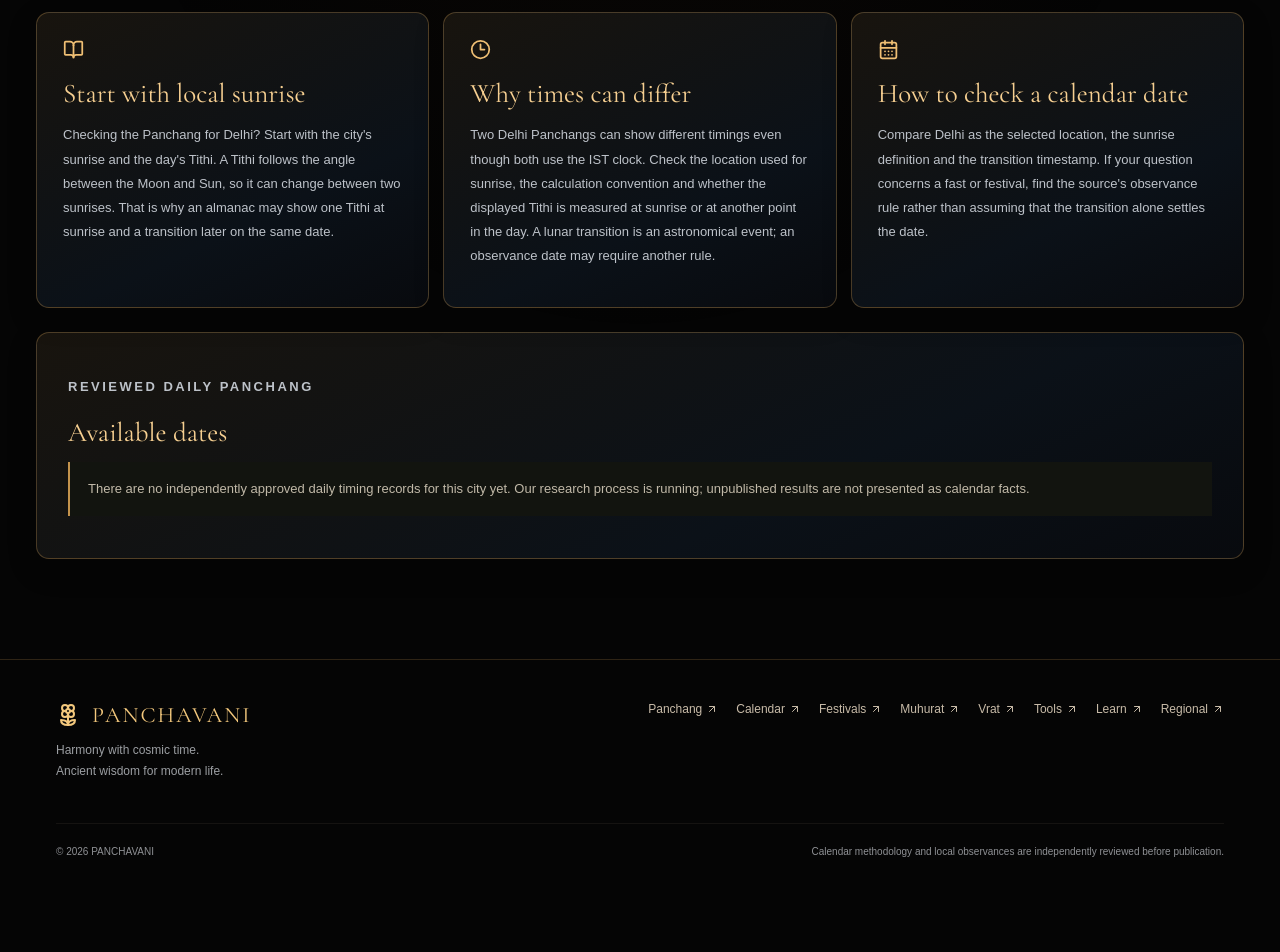
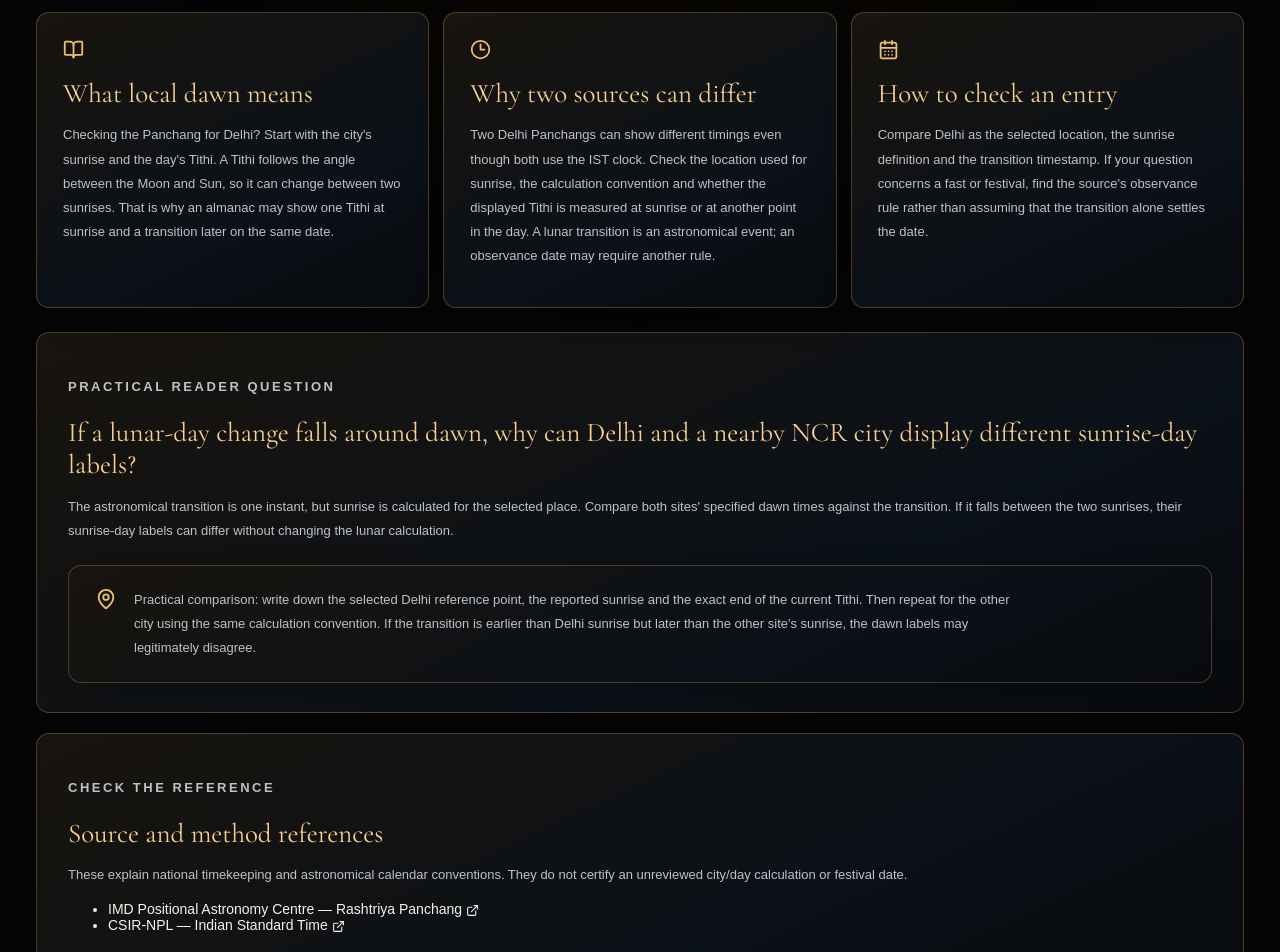
Before and after one commit to SviatF/panchavani, a Next.js app: page /panchang/delhi in a window 1280 px wide. Shown: the part 380-1332 px from the top of the page. Before the commit the page ends 1259 px from the top, so only its background shows below. Built offline with nearby package versions, Linux system fonts and the light colour scheme.

Commit message:
feat(SEO): ten differentiated source-linked evergreen city pages, practical examples and per-URL robots eligibility

```diff
--- a/app/panchang/[city]/page.tsx
+++ b/app/panchang/[city]/page.tsx
@@ -1,37 +1,63 @@
 import Link from 'next/link';
 import {notFound} from 'next/navigation';
 import type {Metadata} from 'next';
-import {ArrowLeft,BookOpen,CalendarDays,Clock3} from 'lucide-react';
-import {approvedCityDays,CITY_GUIDES,PILOT_CITY_IDS,indiaTime} from '@/lib/public-panchang';
+import {ArrowLeft,BookOpen,CalendarDays,Clock3,ExternalLink,MapPin} from 'lucide-react';
+import {approvedCityDays,CITY_GUIDES,CITY_GUIDE_IDS,indiaTime} from '@/lib/public-panchang';
+import {approvedSeoRoutes} from '@/lib/seo-release-manifest';
+
 type Props={params:Promise<{city:string}>};
-export function generateStaticParams(){return PILOT_CITY_IDS.map(city=>({city}));}
+const approved=new Set(approvedSeoRoutes().map(x=>x.path));
+const isCity=(city:string):city is keyof typeof CITY_GUIDES =>
+  (CITY_GUIDE_IDS as readonly string[]).includes(city)&&Object.hasOwn(CITY_GUIDES,city);
+export function generateStaticParams(){return CITY_GUIDE_IDS.map(city=>({city}));}
 export async function generateMetadata({params}:Props):Promise<Metadata>{
  const {city}=await params;
- if(!(city in CITY_GUIDES))return {robots:{index:false,follow:false}};
- const guide=CITY_GUIDES[city as keyof typeof CITY_GUIDES];
- return {title:guide.label+' Panchang — Local Calendar Guide',
-  description:guide.metaDescription,robots:{index:false,follow:false},
-  alternates:{canonical:`https://panchavani.com/panchang/${city}/`}};
+ if(!isCity(city))return {robots:{index:false,follow:false}};
+ const guide=CITY_GUIDES[city];
+ const path='/panchang/'+city+'/';
+ const indexable=approved.has(path);
+ return {
+  title:guide.label+' Panchang — Sunrise & Local Calendar Guide',
+  description:guide.metaDescription,
+  robots:{index:indexable,follow:indexable},
+  alternates:{canonical:'https://panchavani.com'+path},
+  openGraph:{title:guide.label+' Panchang — Local Calendar Guide',
+   description:guide.metaDescription,url:'https://panchavani.com'+path,type:'article'},
+ };
 }
 export default async function CityPanchang({params}:Props){
  const {city}=await params;
- if(!(city in CITY_GUIDES))notFound();
- const guide=CITY_GUIDES[city as keyof typeof CITY_GUIDES];
+ if(!isCity(city))notFound();
+ const guide=CITY_GUIDES[city];
  const releases=approvedCityDays().filter(x=>x.cityId===city).sort((a,b)=>b.date.localeCompare(a.date));
  return <div className="page-width verified-hub">
   <Link className="back-link" href="/panchang/"><ArrowLeft size={15}/> All locations</Link>
   <p className="section-eyebrow">PANCHAVANI · {guide.region.toUpperCase()}</p>
   <h1>{guide.label} Panchang</h1><p className="verified-intro">{guide.tagline}</p>
-  <div className="verified-explain"><article><BookOpen size={21}/><h2>Start with local sunrise</h2><p>{guide.introduction}</p></article>
-   <article><Clock3 size={21}/><h2>Why times can differ</h2><p>{guide.insight}</p></article>
-   <article><CalendarDays size={21}/><h2>How to check a calendar date</h2><p>{guide.method}</p></article></div>
+  <div className="verified-explain">
+   <article><BookOpen size={21}/><h2>What local dawn means</h2><p>{guide.introduction}</p></article>
+   <article><Clock3 size={21}/><h2>Why two sources can differ</h2><p>{guide.insight}</p></article>
+   <article><CalendarDays size={21}/><h2>How to check an entry</h2><p>{guide.method}</p></article>
+  </div>
+  <section className="verified-release">
+   <div><p className="section-eyebrow">PRACTICAL READER QUESTION</p><h2>{guide.question}</h2></div>
+   <p>{guide.answer}</p>
+   <div className="verified-method"><MapPin size={22}/><p>{guide.example}</p></div>
+  </section>
+  <section className="verified-release">
+   <div><p className="section-eyebrow">CHECK THE REFERENCE</p><h2>Source and method references</h2></div>
+   <p>These explain national timekeeping and astronomical calendar conventions. They do not certify an unreviewed city/day calculation or festival date.</p>
+   <ul>{guide.sources.map(source=><li key={source.url}>
+    <a href={source.url} target="_blank" rel="noopener noreferrer">{source.label} <ExternalLink size={13}/></a>
+   </li>)}</ul>
+  </section>
   <section className="verified-release"><div><p className="section-eyebrow">REVIEWED DAILY PANCHANG</p><h2>Available dates</h2></div>
   {releases.length?
    <div className="verified-dates">{releases.map(day=><div key={day.date} className="verified-day-row">
      <Link href={`/panchang/${city}/${day.date}/`} className="verified-day-link">{day.date} · {day.panchang.tithi} · {day.panchang.nakshatra}</Link>
      <span>Sunrise {indiaTime(day.sun.sunriseUtc)} IST</span>
     </div>)}</div>:
-   <p className="verified-muted">There are no independently approved daily timing records for this city yet. Our research process is running; unpublished results are not presented as calendar facts.</p>}
+   <p className="verified-muted">Daily astronomical timings and ritual dates are not listed until their calculation method and observation points are independently approved. This city guide explains how to interpret and verify them.</p>}
   </section>
  </div>;
 }
```
